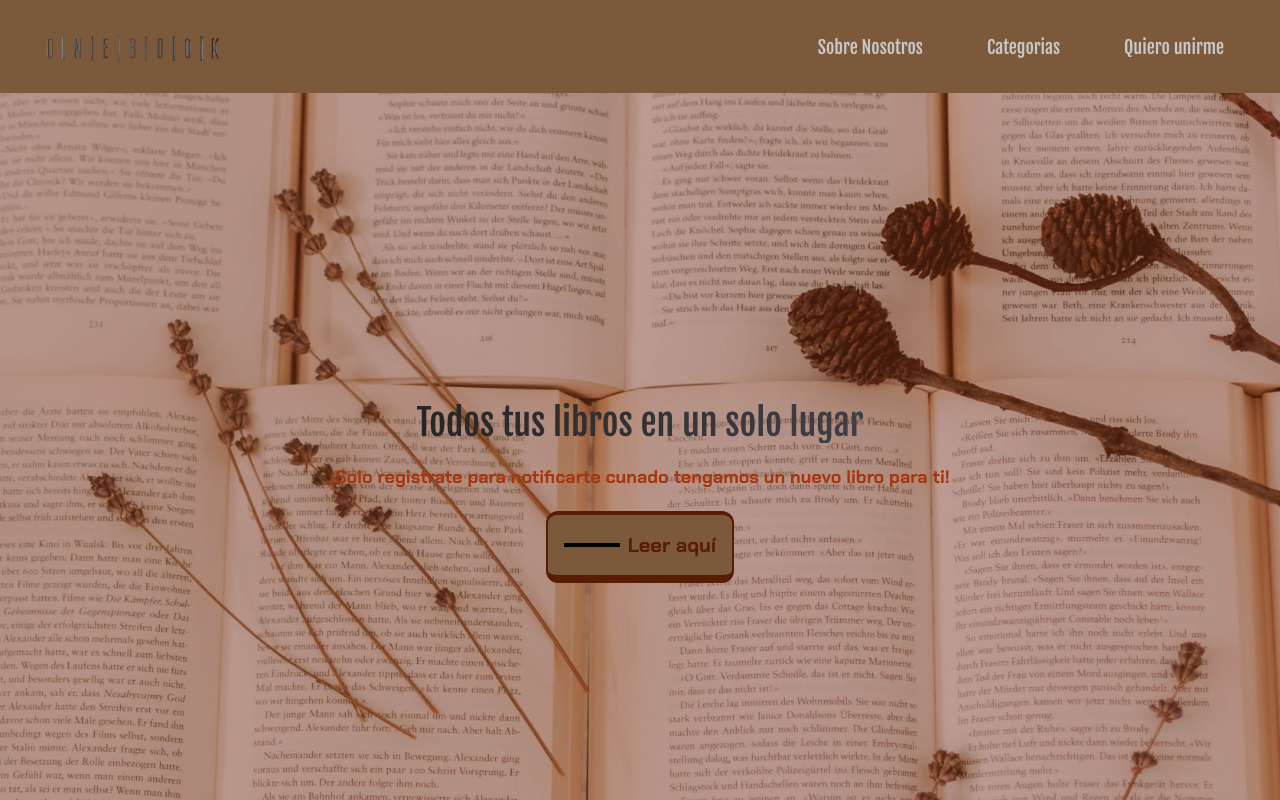
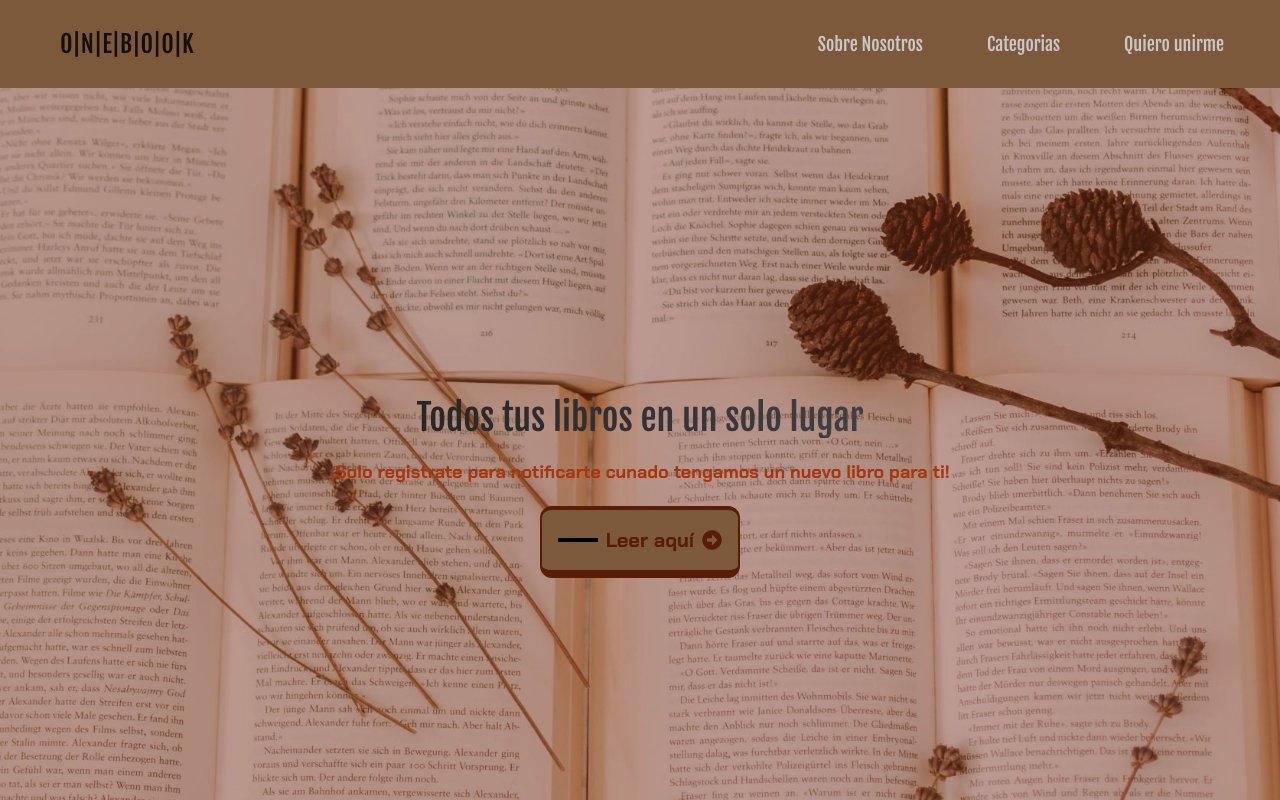
Before and after one commit to VictoriaQuintero/OneBook, a React (Vite) app: page / in a window 1280 px wide. Shown: the top 800 px of the page. Built offline with nearby package versions, Linux system fonts and the light colour scheme.

Commit message:
Pagina terminada

```diff
--- a/index.html
+++ b/index.html
@@ -2,7 +2,7 @@
 <html lang="en">
   <head>
     <meta charset="UTF-8" />
-    <link rel="icon" type="image/svg+xml" href="src\assets\LogoSample_ByTailorBrands-PhotoRoom.png-PhotoRoom.png" />
+    <link rel="icon" type="image/svg+xml" href="src\assets\LogoSample_ByTailorBrtands-PhotoRoom.png-PhotoRoom.png" />
     <meta name="viewport" content="width=device-width, initial-scale=1.0" />
     <title>OneBook</title>
   </head>
--- a/src/components/Button.jsx
+++ b/src/components/Button.jsx
@@ -1,7 +1,9 @@
+import {FaArrowAltCircleRight} from "react-icons/fa"
 function Boton({ children }) {
   return(
-    <button className="max-w-max p-4 border-marronOscuro rounded-xl border-x-2 border-t-4 border-b-8 bg-marronForm flex items-center gap-2 font-chakra text-marronOscuro text-xl before:content-[' '] before:bg-black before:w-14 before:h-1 hover:border-b-4 hover:before:w-20">
+    <button className="max-w-max p-4 border-marronOscuro transition-all duration-500 before:transition-all before:duration-500 rounded-xl border-x-2 border-t-4 border-b-8 bg-marronForm flex items-center gap-2 font-chakra text-marronOscuro text-xl before:content-[' '] before:bg-black before:w-10 before:h-1 hover:border-b-4 hover:before:w-20">
         {children}
+        <FaArrowAltCircleRight/>
     </button>
   );
 }
--- a/src/components/GenericNotFound.jsx
+++ b/src/components/GenericNotFound.jsx
@@ -2,8 +2,9 @@ import { Link } from "react-router-dom";
 function GenericNotFound() {
   return (
     <div className="w-full h-screen flex flex-col gap-10 items-center justify-center font-fj">
+<p className="font-fj text-2xl p-5">O|N|E|B|O|O|K</p>
       <h1 className="font-bold text-4xl">Error 404</h1>
-      <p>HOLA! PARECE QUE LA RUTA QUE ESTAS BUSCANDO NO EXISTE :(</p>
+      <p>HOLA! PARECE QUE LA PAGINA QUE ESTAS BUSCANDO NO EXISTE :(</p>
       <p className="text-letrasNaraOscuro text-xl">Volver al inicio <strong><Link to={'/'}>AQUI</Link></strong> </p>
     </div>
   );
--- a/src/components/Nav.jsx
+++ b/src/components/Nav.jsx
@@ -12,13 +12,9 @@ function Nav() {
   }
   return (
     <div>
-      <header className="bg-marronForm flex items-center justify-between px-10">
+      <header className="bg-marronForm flex items-center justify-between px-10 py-2">
         <Link to={'/'}>
-          <img
-            src="src\assets\LogoSample_ByTailorBrtands-PhotoRoom.png-PhotoRoom.png"
-            className=""
-            alt=""
-          />
+          <p className="font-fj text-2xl p-5 animate-pulse">O|N|E|B|O|O|K</p>
         </Link>
         <nav className="">
           <ul
```
Also changed, not shown: src/assets/logo.png (added).
